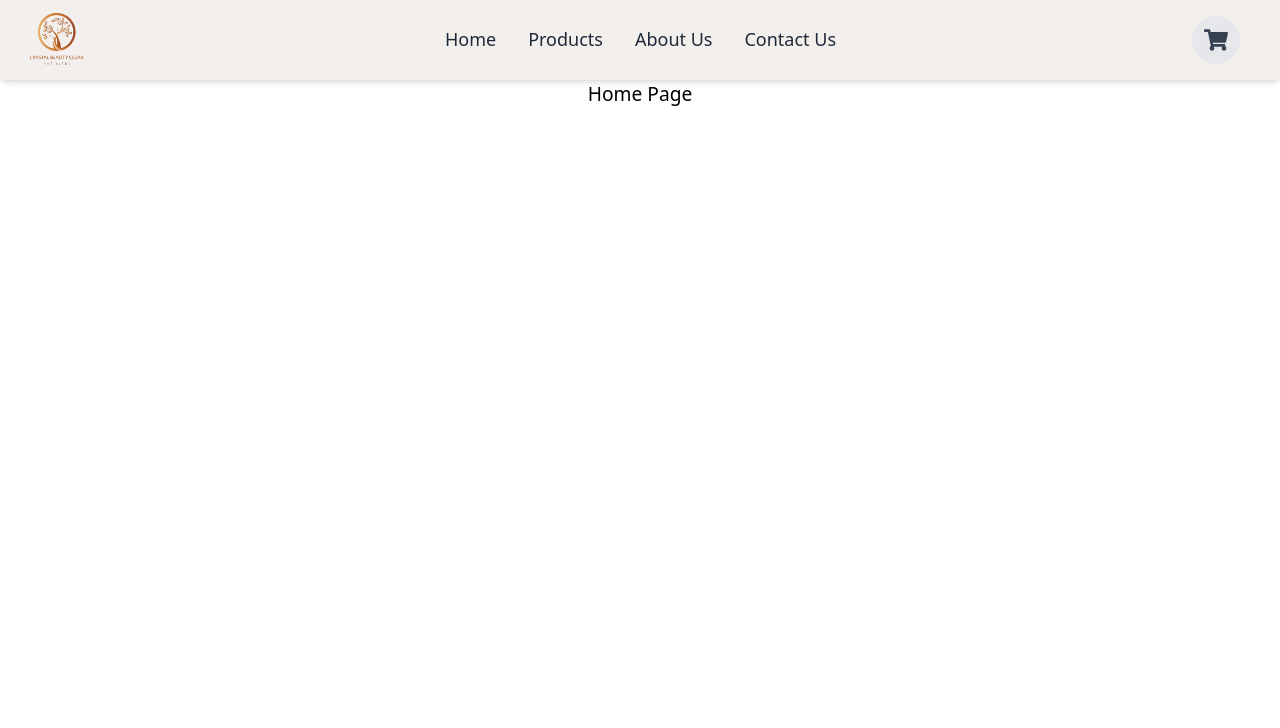
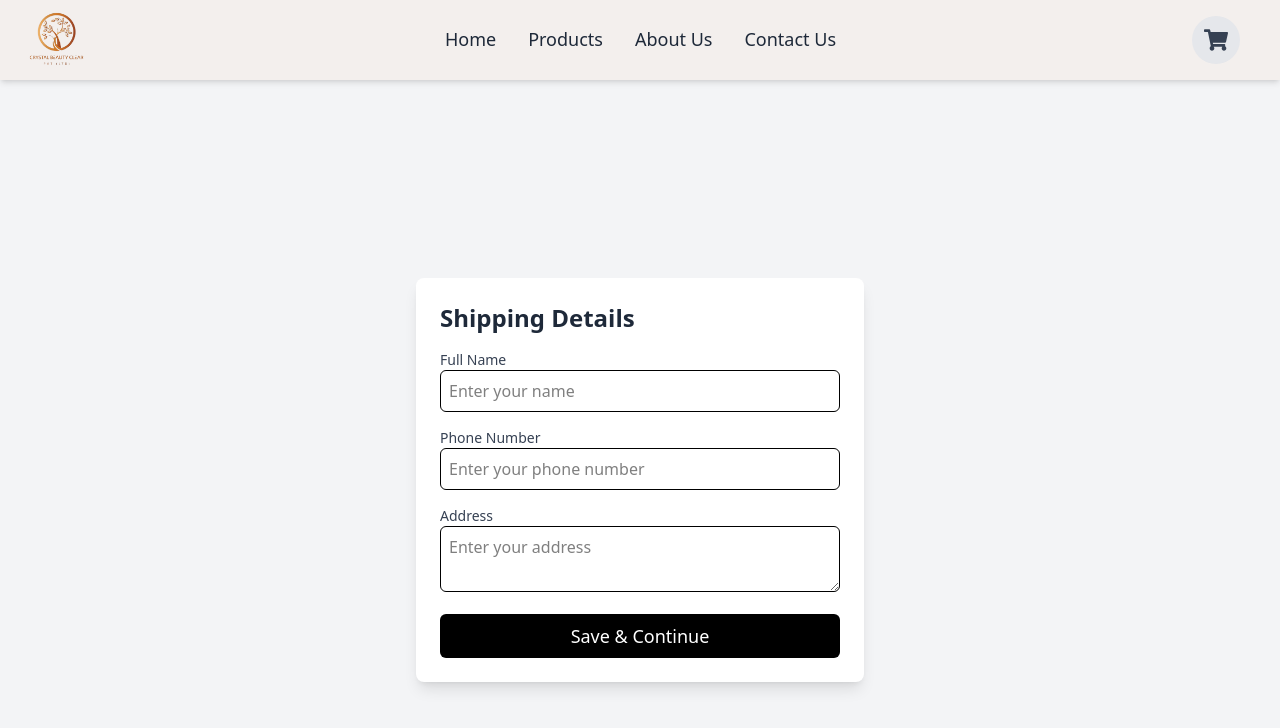
Before and after one commit to PabinduAmodya/frontend1, a React (Vite) app: page /shiping in a window 1280 px wide. Shown: the top 728 px of the page. Built offline with nearby package versions, Linux system fonts and the light colour scheme.

Commit message:
shipin page

```diff
--- a/src/components/pages/home.jsx
+++ b/src/components/pages/home.jsx
@@ -4,6 +4,7 @@ import LoginPage from "./loging";
 import ProductOverview from "./home/productOverview";
 import ProductPage from "./home/ProductPage"; // Corrected import
 import Cart from "./home/cart";
+import ShippingPage from "./home/shipingPage";
 
 export default function HomePage() {
     return (
@@ -15,6 +16,7 @@ export default function HomePage() {
                     <Route path="/home" element={<h1>Home Page</h1>} />
                     <Route path="/products" element={<ProductPage />} />
                     <Route path="/cart" element={<Cart />} />
+                    <Route path="/shiping" element={<ShippingPage/>} />
 
                     <Route path="/login" element={<LoginPage />} />
                     <Route path="/productInfo/:id" element={<ProductOverview />} />
--- a/src/components/pages/home/shipingPage.jsx
+++ b/src/components/pages/home/shipingPage.jsx
@@ -1,5 +1,30 @@
-export default function shipingPage(){
-    return(
-        <div></div>
-    )
-}
+export default function ShippingPage() {
+    return (
+      <div className="min-h-screen flex items-center justify-center bg-gray-100">
+        <div className="bg-white p-6 rounded-lg shadow-lg w-full max-w-md">
+          <h2 className="text-2xl font-semibold text-gray-800 mb-4">Shipping Details</h2>
+
+          <form className="space-y-4">
+            <div>
+              <label className="block text-sm font-medium text-gray-700">Full Name</label>
+              <input type="text" className="w-full p-2 border rounded-md" placeholder="Enter your name" required />
+            </div>
+
+            <div>
+              <label className="block text-sm font-medium text-gray-700">Phone Number</label>
+              <input type="tel" className="w-full p-2 border rounded-md" placeholder="Enter your phone number" required />
+            </div>
+
+            <div>
+              <label className="block text-sm font-medium text-gray-700">Address</label>
+              <textarea className="w-full p-2 border rounded-md" placeholder="Enter your address" required />
+            </div>
+
+            <button type="submit" className="w-full bg-black text-white py-2 rounded-md text-lg font-medium hover:bg-gray-700 transition">
+              Save & Continue
+            </button>
+          </form>
+        </div>
+      </div>
+    );
+  }
```
